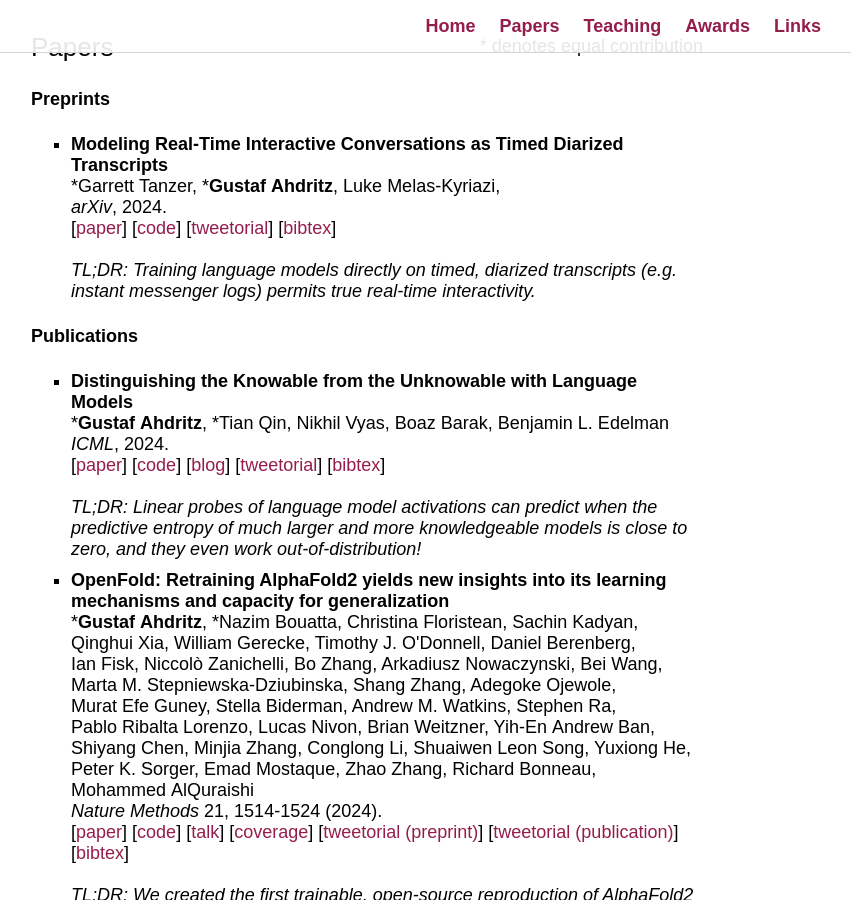
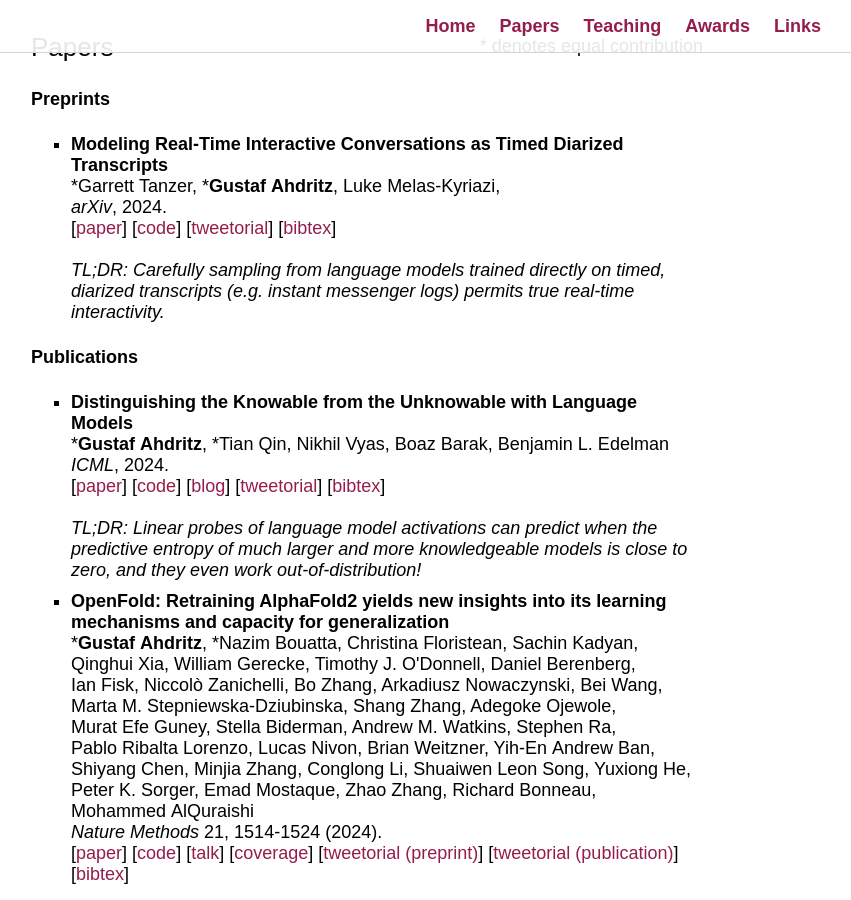
Before and after one commit to gahdritz/gahdritz.github.io, a Jekyll site: the page built from index.html, in a window 1280 px wide and 900 px high, scrolled down 448 px. Shown: the whole window, without its empty margins (423-1274 px from the left). Built offline with Jekyll 4.4.1, drawn with Linux system fonts in a browser that asks for light colours; some web fonts are replaced.

Commit message:
Update RTIC description

```diff
--- a/index.html
+++ b/index.html
@@ -43,7 +43,7 @@ layout: default
             [<a href="/bibtex/rtic.bib">bibtex</a>]
             <br>
             <br>
-            <em>TL;DR: Training language models directly on timed, diarized transcripts (e.g. instant messenger logs) permits true real-time interactivity.</em>
+            <em>TL;DR: Carefully sampling from language models trained directly on timed, diarized transcripts (e.g. instant messenger logs) permits true real-time interactivity.</em>
     </ul>
 
     <h4><span>Publications</span></h4>
```
